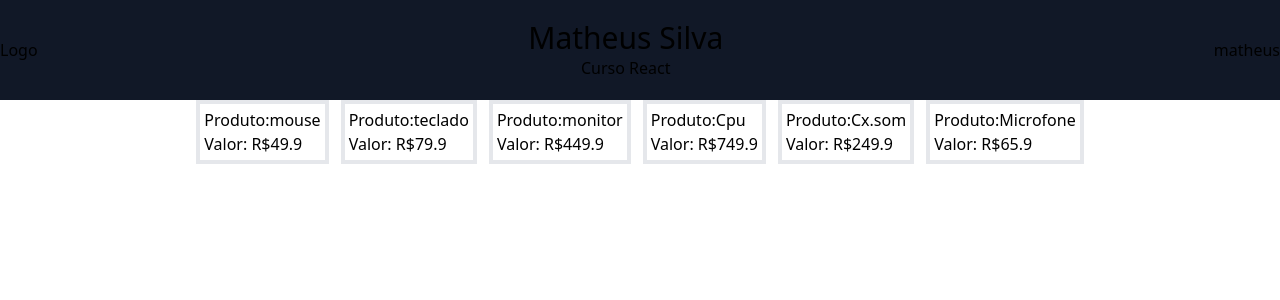
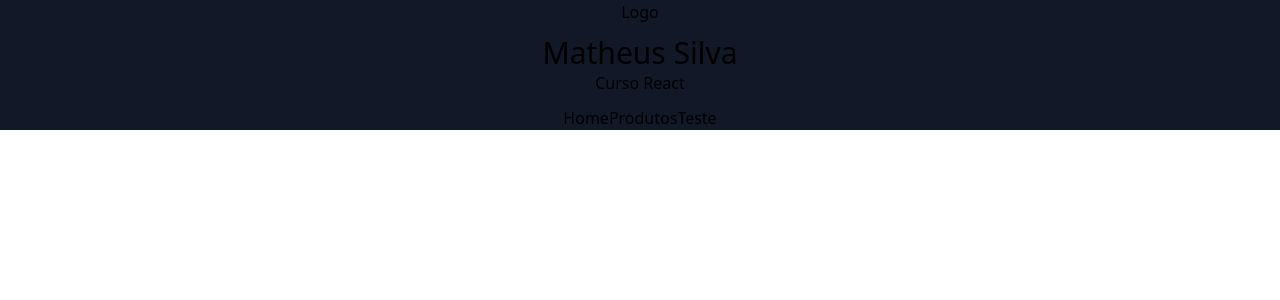
Before and after one commit to TheuZCoder/EstudosReactNext, a Next.js app in the folder Projeto1/: page / in a window 1280 px wide. Shown: the top 300 px of the page. Built offline with nearby package versions, Linux system fonts and the light colour scheme.

Commit message:
aprendido como fazer links

```diff
--- a/Projeto1/src/components/Header.tsx
+++ b/Projeto1/src/components/Header.tsx
@@ -1,14 +1,27 @@
+import Link from "next/link";
 
 
 export default function Header() {
   return (
-        <div className='flex justify-between items-center bg-gray-900 h-[100px]'>
+    <div className='flex flex-col justify-between items-center bg-gray-900 h-[130px]'>
       <div>Logo</div>
       <div className="flex flex-col justify-center items-center">
         <div className="text-3xl">Matheus Silva</div>
         <div className="subtitulo">Curso React</div>
       </div>
-        <div>matheus</div>
+
+      <nav>
+        <Link href={"/"}>
+          Home
+        </Link>
+        <Link href={"/produtos/produtos"}>
+          Produtos
+        </Link>
+        <Link href={"/teste/teste"}>
+          Teste
+        </Link>
+      </nav>
+
 
     </div>
   )
--- a/Projeto1/src/pages/index.tsx
+++ b/Projeto1/src/pages/index.tsx
@@ -11,68 +11,13 @@ const nome='Matheus'
 let canal='Noobzinho'
 
 
-const produtos=[
-  {
-    produto:'mouse',
-    valor:49.9,
-    desconto:0,
-    disponivel:true
-  },
-  {
-    produto:'teclado',
-    valor:79.9,
-    desconto:0,
-    disponivel:true
-  },
-  {
-    produto:'monitor',
-    valor:449.9,
-    desconto:0,
-    disponivel: true
-  },
-  {
-    produto:'Cpu',
-    valor:749.9,
-    desconto:0,
-    disponivel:true
-  },
-  {
-    produto:'Cx.som',
-    valor:249.9,
-    desconto:0,
-    disponivel: true
-  },
-  {
-    produto:'Microfone',
-    valor:65.9,
-    desconto:0,
-    disponivel:true
-  },
-]
 
-function calcDesc(v:number,d:number) {
-  return v-d
-}
 
-function calcDesc2(v:number,d:number) {
-  return v-(d/2)
-}
 
 export default function Home() {
   return (
     <main>
     <Header/>
-    <div className="flex justify-center gap-3">
-      {
-        produtos.map((e:any)=>{
-          if (e.disponivel) {
-            return(
-              <Card produto={e.produto} valor={e.valor} desconto={e.desconto} funcao={calcDesc}/>
-            )
-          }
-        })
-      }
-    </div>
 
     </main>
   )
--- /dev/null
+++ b/Projeto1/src/pages/produtos/produtos.tsx
@@ -0,0 +1,70 @@
+
+import Header from "@/components/Header"
+import Card from "@/components/Card"
+
+
+const produtos = [
+    {
+        produto: 'mouse',
+        valor: 49.9,
+        desconto: 0,
+        disponivel: true
+    },
+    {
+        produto: 'teclado',
+        valor: 79.9,
+        desconto: 0,
+        disponivel: true
+    },
+    {
+        produto: 'monitor',
+        valor: 449.9,
+        desconto: 0,
+        disponivel: true
+    },
+    {
+        produto: 'Cpu',
+        valor: 749.9,
+        desconto: 0,
+        disponivel: true
+    },
+    {
+        produto: 'Cx.som',
+        valor: 249.9,
+        desconto: 0,
+        disponivel: true
+    },
+    {
+        produto: 'Microfone',
+        valor: 65.9,
+        desconto: 0,
+        disponivel: true
+    },
+]
+
+function calcDesc(v: number, d: number) {
+    return v - d
+}
+
+function calcDesc2(v: number, d: number) {
+    return v - (d / 2)
+}
+
+export default function produtosPagina() {
+    return (
+        <div>
+            <Header />
+            <div className="flex justify-center gap-3">
+                {
+                    produtos.map((e: any) => {
+                        if (e.disponivel) {
+                            return (
+                                <Card produto={e.produto} valor={e.valor} desconto={e.desconto} funcao={calcDesc} />
+                            )
+                        }
+                    })
+                }
+            </div>
+        </div>
+    )
+}
--- /dev/null
+++ b/Projeto1/src/pages/teste/teste.tsx
@@ -0,0 +1,11 @@
+import Header from "@/components/Header"
+
+export default function testePagina() {
+    return (
+        <div >
+            <Header/>
+            TESTE
+
+        </div>
+    )
+}
```
Lines whose indentation alone changed are shown as unchanged.
